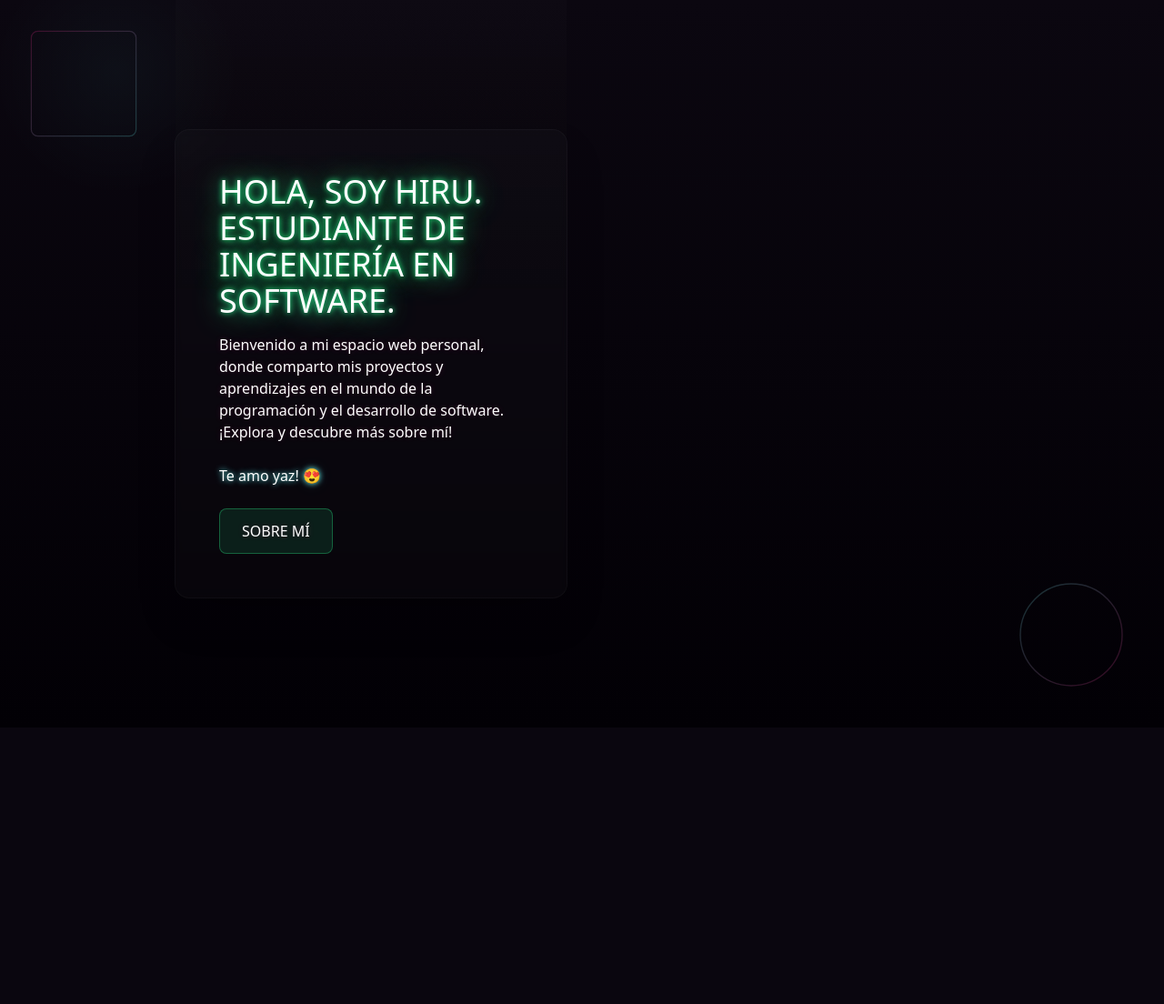
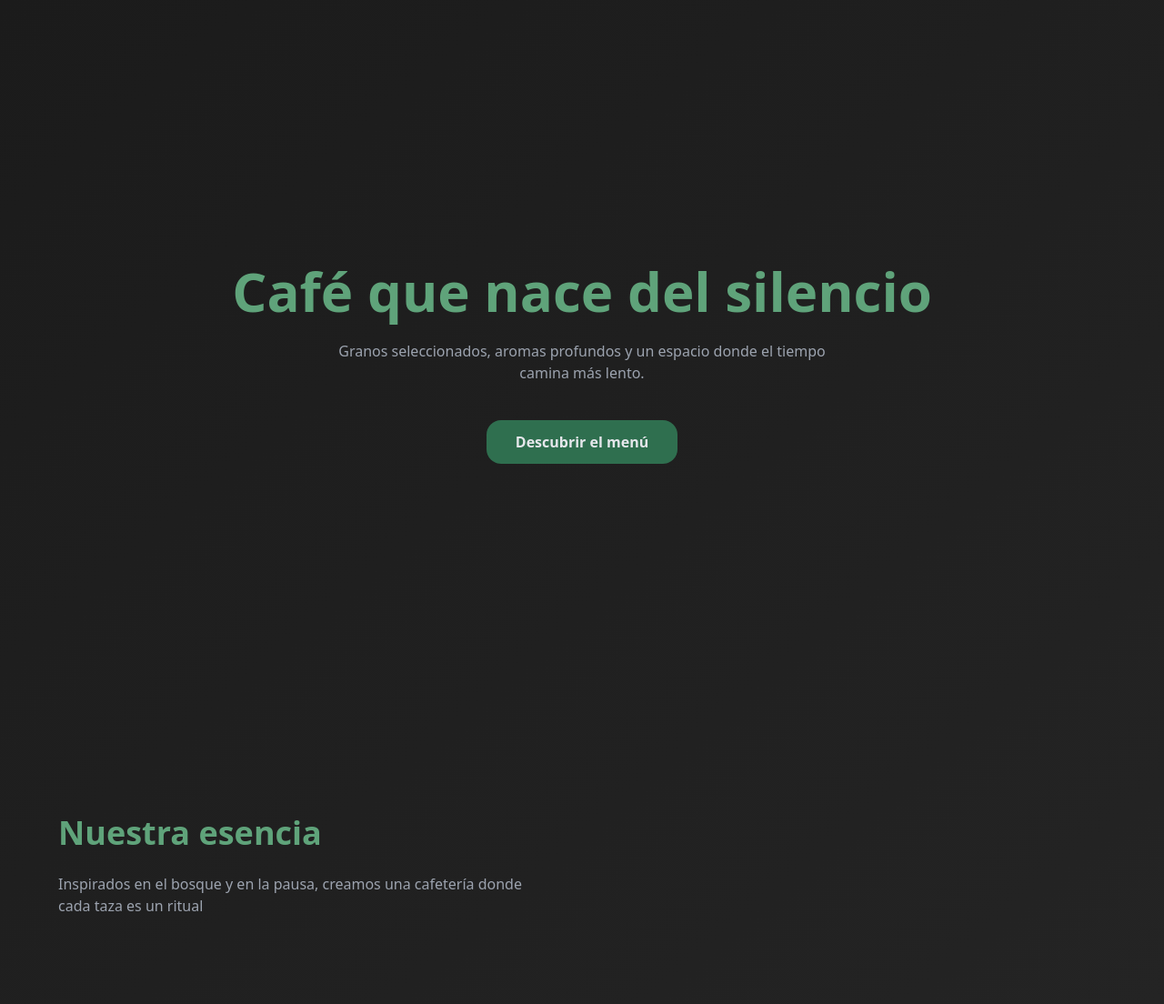
Before and after one commit to AlbertoHiru/Servicios_WEB, a Flask app: page / in a window 1280 px wide. Shown: the whole page at 91% size. Before the commit the page ends 755 px from the top, so only its background shows below. Run offline with Flask 3, Linux system fonts and the light colour scheme; some libraries are stand-ins or nearby versions.

Commit message:
nuevas plantillas html

```diff
--- a/templates/index.html
+++ b/templates/index.html
@@ -1,102 +1,47 @@
-<!doctype html>
+<!DOCTYPE html>
 <html lang="es">
 <head>
-<meta charset="utf-8" />
-<meta name="viewport" content="width=device-width, initial-scale=1" />
-<title>Bienvenido — Retro Neon</title>
+  <meta charset="UTF-8" />
+  <meta name="viewport" content="width=device-width, initial-scale=1.0" />
+  <title>Cafetería Bosque</title>
+  <!-- Tailwind CDN -->
+  <script src="https://cdn.tailwindcss.com"></script>
+  <script>
+    tailwind.config = {
+      theme: {
+        extend: {
+          colors: {
+            bosque: '#2f6f4f',
+            bosqueClaro: '#5fa37a',
+            fondoOscuro: '#1b1b1b',
+            fondoSuave: '#242424'
+          }
+        }
+      }
+    }
+  </script>
+</head>
+<body class="bg-gradient-to-br from-fondoOscuro to-fondoSuave text-gray-200">
 
+  <!-- Hero -->
+  <header class="min-h-screen flex items-center justify-center text-center px-6">
+    <div>
+      <h1 class="text-4xl md:text-6xl font-bold text-bosqueClaro mb-6">
+        Café que nace del silencio
+      </h1>
+      <p class="max-w-xl mx-auto text-gray-400 mb-10">
+        Granos seleccionados, aromas profundos y un espacio donde el tiempo camina más lento.
+      </p>
+      <a href="#menu" class="inline-block bg-bosque hover:bg-bosqueClaro transition px-8 py-3 rounded-2xl font-semibold">
+        Descubrir el menú
+      </a>
+    </div>
+  </header>
 
-<!-- Google Pixel-ish Font -->
-<link href="https://fonts.googleapis.com/css2?family=Press+Start+2P&display=swap" rel="stylesheet">
-
-
-<!-- Tailwind CDN (play-cdn) -->
-<script src="https://cdn.tailwindcss.com"></script>
-
-
-<style>
-/* Small extra styles for neon glow and scanline */
-:root{
---neon-1: #2dff96;
---neon-2: #6bfffa;
---grid: rgba(7, 205, 250, 0.884);
---bg-dark: #000000;
-}
-body{ background: radial-gradient(circle at 10% 10%, rgba(107,255,250,0.04), transparent 10%), linear-gradient(180deg, #0b0710 0%, #020005 100%); }
-.neon-text{ text-shadow: 0 0 6px rgba(255,45,149,0.2), 0 0 20px rgba(107,255,250,0.06); }
-.title-neon{ text-shadow: 0 0 6px var(--neon-1), 0 0 30px var(--neon-1), 0 0 60px rgba(255,45,149,0.2); }
-.subtitle-neon{ text-shadow: 0 0 6px var(--neon-2), 0 0 18px rgba(107,255,250,0.12); }
-
-
-
-/* Grid floor */
-.grid-floor{
-background-image: linear-gradient(180deg, rgba(255,255,255,0.03) 1px, transparent 1px), linear-gradient(90deg, rgba(255,255,255,0.03) 1px, transparent 1px);
-background-size: 40px 40px, 40px 40px;
-}
-
-
-/* Scanline animation */
-.scanline:before{
-content: '';
-position: absolute;
-left: 0; right: 0; top: -30%; bottom: -30%;
-background: linear-gradient(180deg, rgba(0,0,0,0.15), rgba(255,255,255,0.02), rgba(0,0,0,0.15));
-mix-blend-mode: overlay;
-transform: translateY(-100%);
-animation: scan 6s linear infinite;
-pointer-events: none;
-}
-@keyframes scan{ 0%{ transform: translateY(-100%);} 50%{ transform: translateY(100%);} 100%{ transform: translateY(200%);} }
-
-
-/* Subtle flicker for neon */
-@keyframes flicker{
-0%,19%,21%,50%,54%,100%{ opacity:1; filter:brightness(1);}
-20%,22%,53%{ opacity:0.85; filter:brightness(0.85);}
-}
-.flicker{ animation: flicker 3s infinite; }
-
-
-</style>
-</head>
-<body class="min-h-screen flex items-center justify-center text-white px-6 py-12 relative overflow-hidden">
-
-
-<!-- Decorative corners -->
-<div class="absolute inset-0 pointer-events-none">
-<svg class="absolute top-8 left-8 opacity-20" width="120" height="120" viewBox="0 0 100 100" fill="none" xmlns="http://www.w3.org/2000/svg">
-<rect x="2" y="2" width="96" height="96" rx="6" stroke="url(#g1)" stroke-width="1"/>
-<defs><linearGradient id="g1" x1="0" y1="0" x2="1" y2="1"><stop stop-color="#ff2d95"/><stop offset="1" stop-color="#6bfffa"/></linearGradient></defs>
-</svg>
-<svg class="absolute bottom-8 right-8 opacity-20" width="140" height="140" viewBox="0 0 100 100" fill="none" xmlns="http://www.w3.org/2000/svg">
-<circle cx="50" cy="50" r="40" stroke="url(#g2)" stroke-width="1" />
-<defs><linearGradient id="g2" x1="0" y1="0" x2="1" y2="1"><stop stop-color="#6bfffa"/><stop offset="1" stop-color="#ff2d95"/></linearGradient></defs>
-</svg>
-</div>
-
-
-<div class="max-w-4xl w-full grid grid-cols-1 lg:grid-cols-2 gap-8 items-center relative z-10">
-
-
-<!-- Left: Title + CTA -->
-<section class="p-8 lg:p-12 bg-[rgba(255,255,255,0.02)] rounded-2xl backdrop-blur-sm border border-[rgba(255,255,255,0.03)] shadow-2xl scanline">
-<h1 class="font-[\'Press_Start_2P\'] title-neon text-3xl lg:text-4xl leading-tight mb-4">HOLA, SOY HIRU.
-ESTUDIANTE DE INGENIERÍA EN SOFTWARE.</h1>
-<p class="neon-text text-sm lg:text-base mb-6">Bienvenido a mi espacio web personal, donde comparto mis proyectos y aprendizajes en el mundo de la programación y el desarrollo de software. ¡Explora y descubre más sobre mí!</p>
-<p class="subtitle-neon text-sm lg:text-base mb-6">Te amo yaz! 😍 </p>
-<a href ="/sobremi" class="inline-block px-6 py-3 bg-[rgba(45,255,150,0.1)] border border-[rgba(45,255,150,0.3)] rounded-lg neon-text hover:bg-[rgba(45,255,150,0.2)] hover:shadow-[0_0_10px_rgba(45,255,150,0.6)] transition-all text-sm lg:text-base font-medium">SOBRE MÍ</a>
-</section>
-</html>
-
-
-<!-- This is a comment in HTML
-
-HTML -> HYPER TEXT MARKUP LANGUAGE
-
-MD -> MARKDOWN
-
-LaTeX -> LAMPORT TEX
-
-
--->
+  <!-- About -->
+  <section class="py-24 px-6">
+    <div class="max-w-6xl mx-auto grid md:grid-cols-2 gap-16 items-center">
+      <div>
+        <h2 class="text-3xl md:text-4xl font-bold text-bosqueClaro mb-6">Nuestra esencia</h2>
+        <p class="text-gray-400">
+          Inspirados en el bosque y en la pausa, creamos una cafetería donde cada taza es un ritual
```
Also changed, not shown: templates/crear.html (added, +51 -0 lines), templates/login.html (added, +79 -0 lines).
